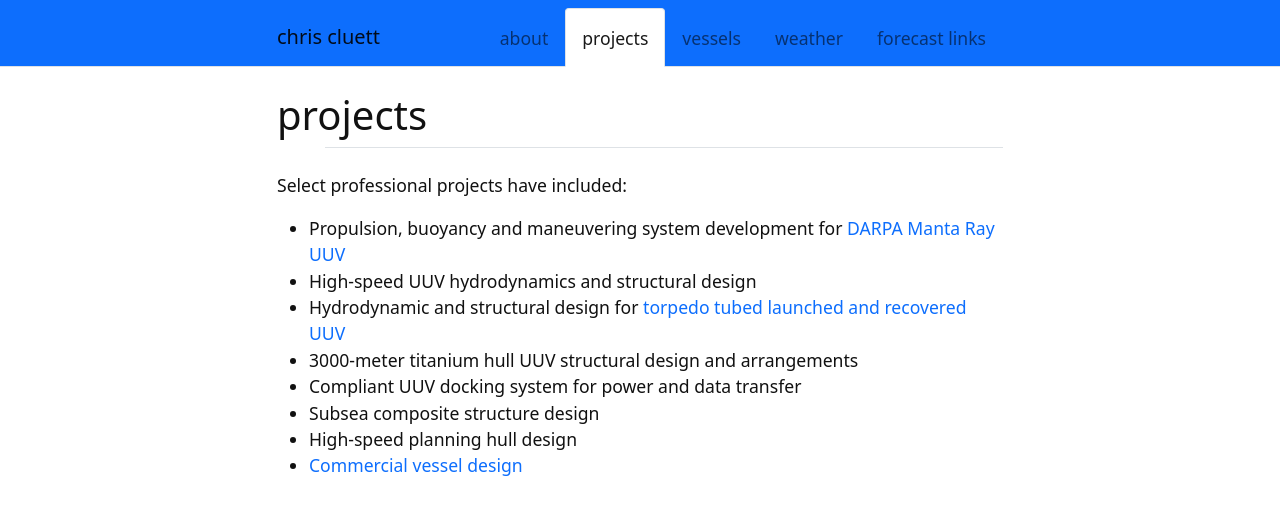
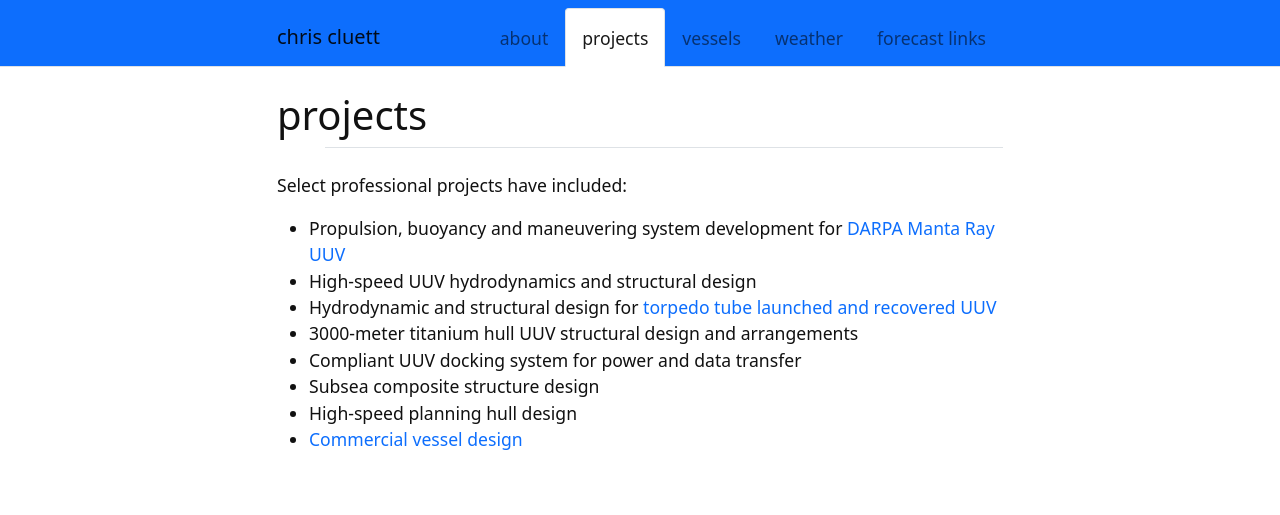
Before and after one commit to ccluett/website, a Jekyll site: the page built from content/1-projects.md, in a window 1280 px wide. Shown: the top 515 px of the page. Built offline with Jekyll 4.4.1, drawn with Linux system fonts in a browser that asks for light colours.

Commit message:
Update 1-projects.md

```diff
--- a/content/1-projects.md
+++ b/content/1-projects.md
@@ -6,7 +6,7 @@ nav: true
 Select professional projects have included:
 * Propulsion, buoyancy and maneuvering system development for [DARPA Manta Ray UUV](https://www.darpa.mil/news-events/2024-05-01)
 * High-speed UUV hydrodynamics and structural design
-* Hydrodynamic and structural design for [torpedo tubed launched and recovered UUV](https://hii.com/news/us-navy-submarines-drone-launch-torpedo-tube-remus-hii-2023/)
+* Hydrodynamic and structural design for [torpedo tube launched and recovered UUV](https://hii.com/news/us-navy-submarines-drone-launch-torpedo-tube-remus-hii-2023/)
 * 3000-meter titanium hull UUV structural design and arrangements
 * Compliant UUV docking system for power and data transfer
 * Subsea composite structure design
```
